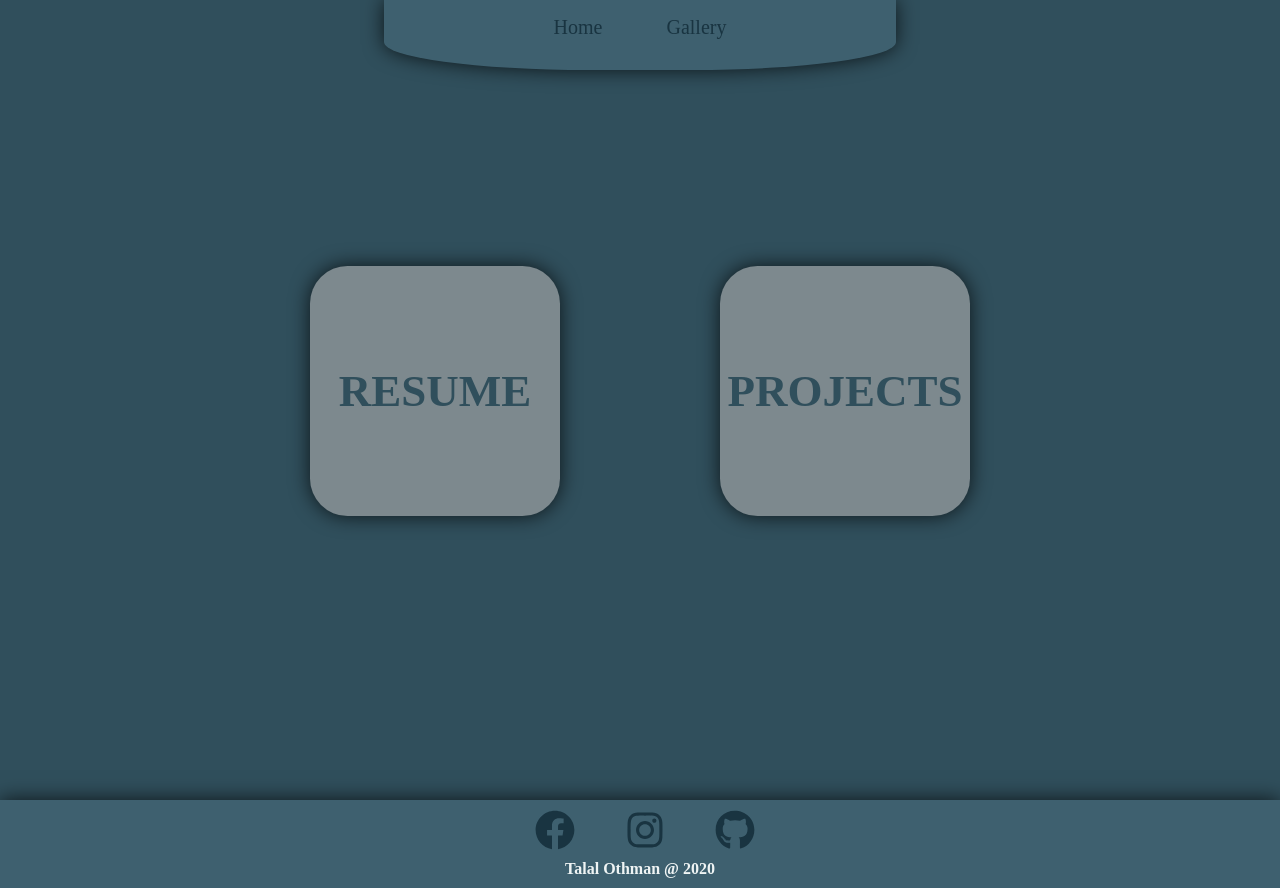
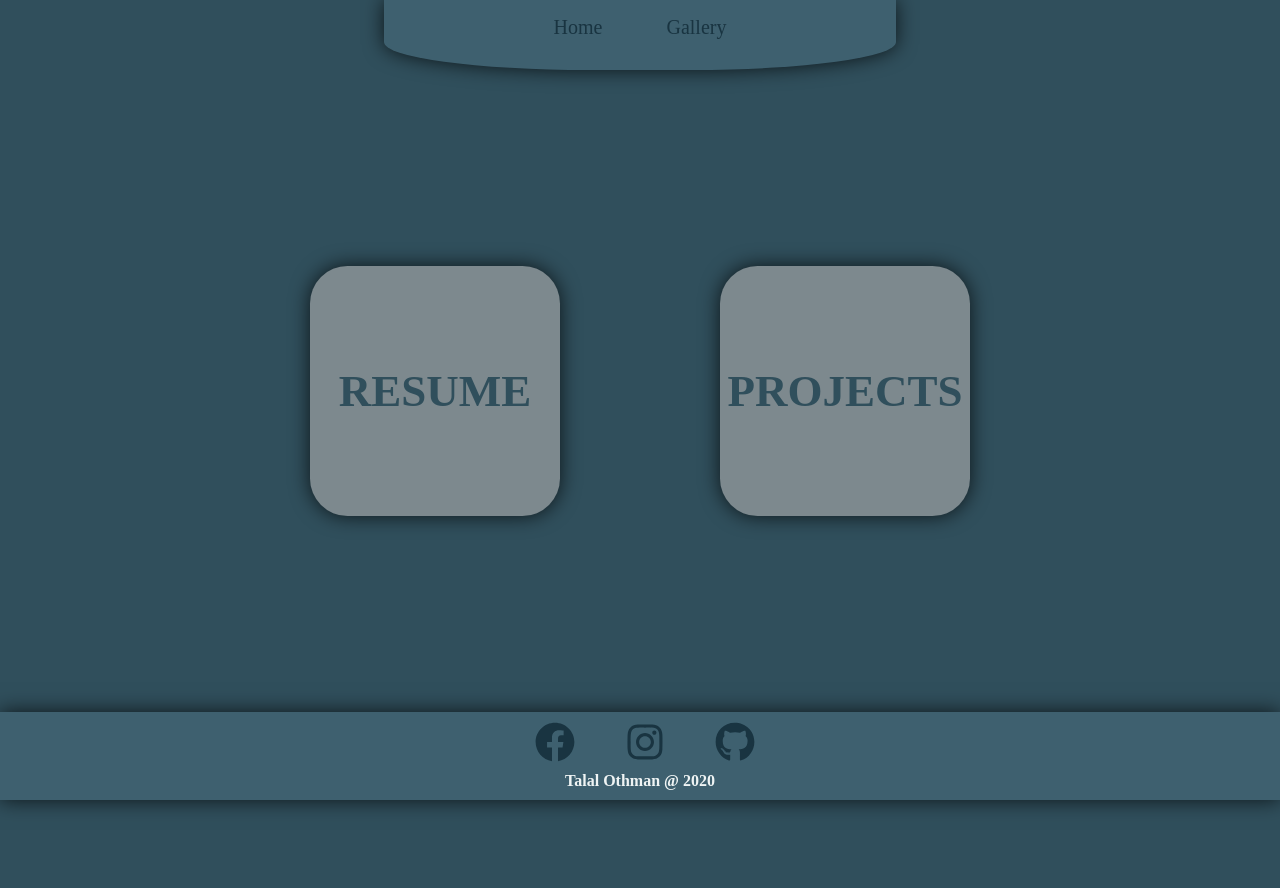
Before and after one commit to talalOthman/Portfolio-Website, a React (Create React App) app in the folder personal-site/: page / in a window 1280 px wide. After the commit the page ends 800 px from the top, so only its background shows below. Built offline with nearby package versions, Linux system fonts and the light colour scheme; a web font is replaced by a local one.

Commit message:
added some changes to the footer

```diff
--- a/personal-site/src/App.css
+++ b/personal-site/src/App.css
@@ -33,4 +33,5 @@ html{
 
 .app__containers{
   flex-grow: 1;
+  border: 0px solid red;
 }
--- a/personal-site/src/Footer.css
+++ b/personal-site/src/Footer.css
@@ -45,11 +45,13 @@ footer{
    text-align: center;
    box-shadow: 0px 0px 20px 0px rgba(0,0,0,0.75);
    animation-name: footerAnimation;
+   animation-play-state: paused;
    animation-fill-mode: forwards;
    animation-duration: 0.5s;
    display: flex;
    flex-direction: column;
    padding: 10px;
+
 }
 
 
```
